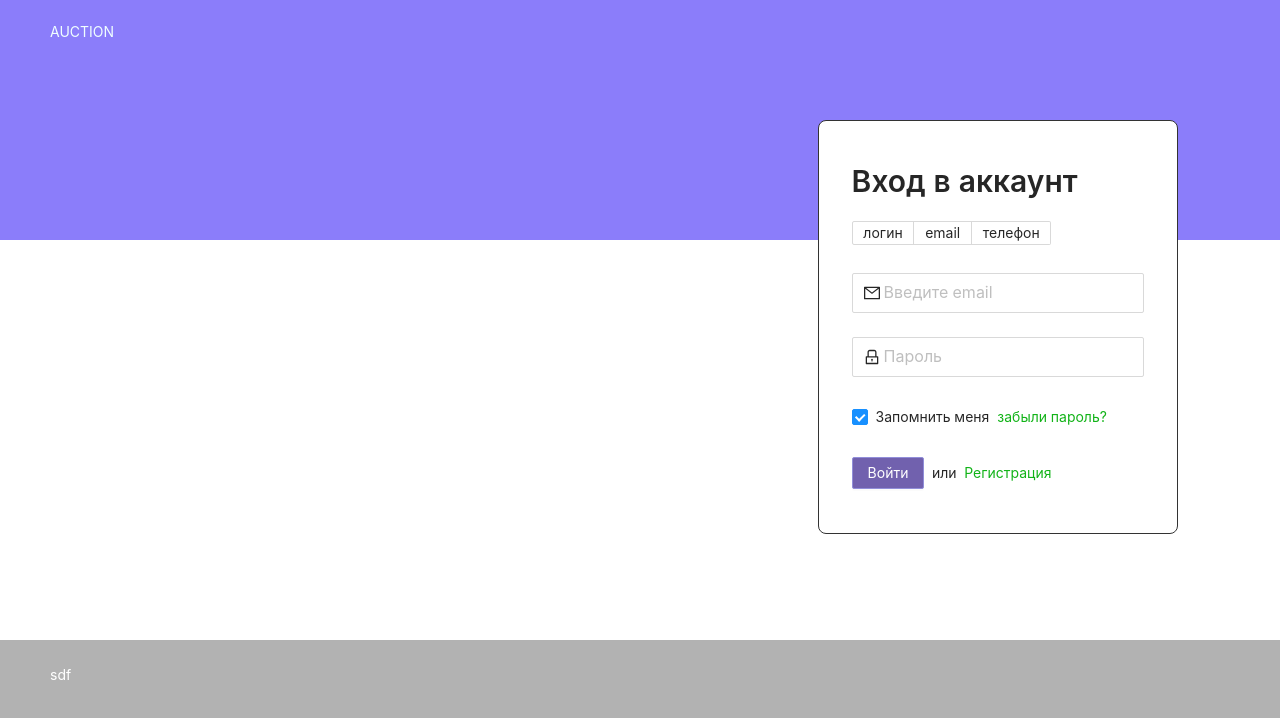
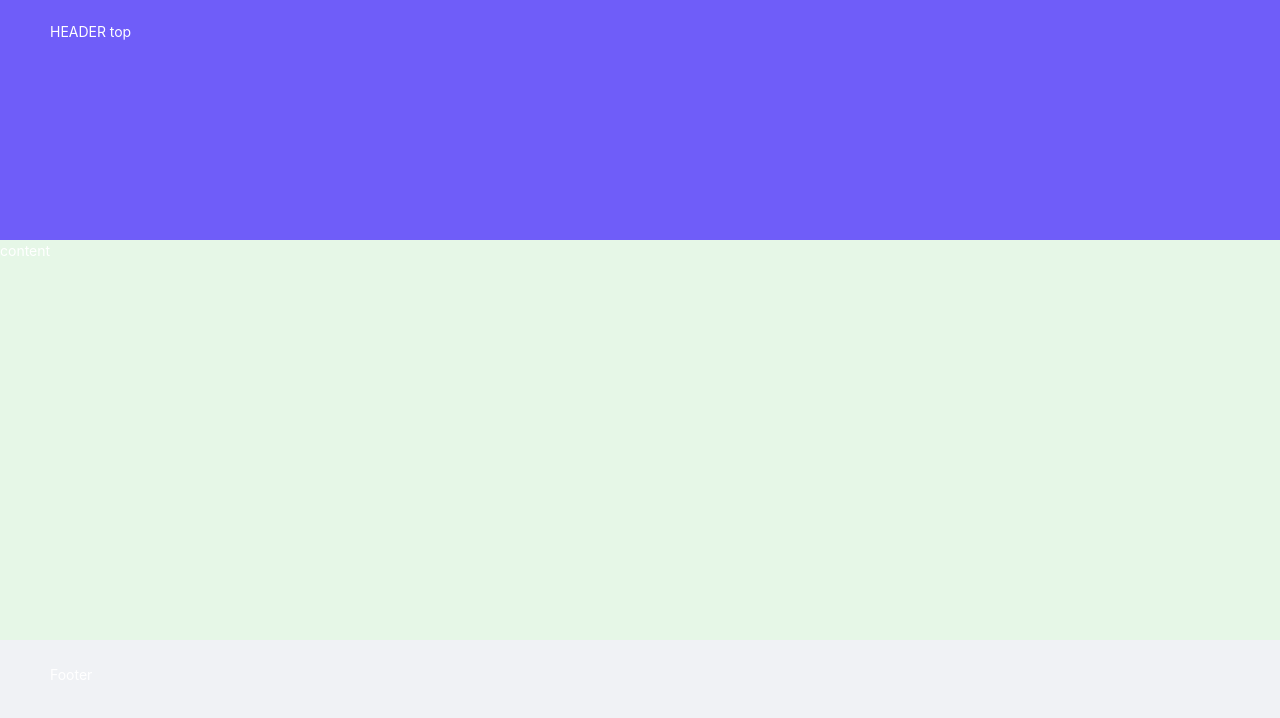
Before and after one commit to ryapisov/auction, a React (Create React App) app: page / in a window 1280 px wide. Shown: the top 718 px of the page. Built offline with nearby package versions, Linux system fonts and the light colour scheme.

Commit message:
add module styled-components and change the project structure

```diff
--- a/package.json
+++ b/package.json
@@ -13,6 +13,7 @@
     "react-dom": "^17.0.1",
     "react-player": "^2.7.2",
     "react-scripts": "4.0.1",
+    "styled-components": "^5.2.1",
     "web-vitals": "^0.2.4"
   },
   "scripts": {
--- a/src/App.js
+++ b/src/App.js
@@ -1,35 +1,94 @@
-import { DatePicker,  Button, Layout } from 'antd'
-import ReactPlayer from 'react-player/youtube'
-import Authentication from './containers/Authentication'
+// import { DatePicker, Row, Col, Button, Layout, Divider, Space, Typography, Menu} from 'antd'
+// import ReactPlayer from 'react-player/youtube'
+// import Authentication from './containers/Authentication'
+// import { MailOutlined, AppstoreOutlined, SettingOutlined } from '@ant-design/icons';
+
+// const { Title } = Typography
+// const { SubMenu } = Menu
+
+// const DemoBox = props => <Col
+//     span={4}
+//     className={`height-${props.value}`}
+//     style={{background:'#333', borderRadius:'8px'}}>
+//     {props.children}
+//   </Col>
+
+import Home from './pages/Home'
+import Account from './pages/Account'
+
+function App() {
+  return (
+    <>
+     <Home/>
+     {/* <Account/> */}
+    </>
+
+    // <div className="test">
+    //   <Header>
+    //   <Row>
+    //   <Col span={12} offset={12}>
+    //     AUCTION
+    //   </Col>
+    //   </Row>
+
+    //   <Row justify="space-between">
+    //   <Col span={4}>
+    //     <Title level={5} style={{color:'#fff'}}>Каталог товаров</Title>
+    //   </Col>
+    //   <Col span={4}>
+    //     <Title level={5} style={{color:'#fff'}}>Магазины</Title>
+    //   </Col>
+    //   <Col span={4}>
+    //     <Title level={4} style={{color:'#fff'}}>||||||||||||</Title>
+    //   </Col>
+    //   <Col span={4}>
+    //     <Title level={4} style={{color:'#fff'}}>||||||||||||</Title>
+    //   </Col>
+    //   <Col span={4}>
+    //    <Title level={5} style={{color:'#fff'}}>Демо версия</Title>
+    //   </Col>
+    //   <Col span={4}>
+    //     iiiii
+    //   </Col>
+    //   </Row>
 
 
-function App() {
-  const { Header, Footer, Sider, Content } = Layout
 
-  return (
-    <div className="test">
-      <Header>
-        AUCTION
-      </Header>
-      <Content>
-        Контентная часть
-      </Content>
-      <Footer>
-        sdf
-      </Footer>
-      <Authentication />
-      <ReactPlayer
-        className='player'
-        url='https://www.youtube.com/watch?v=UVxyXzaCI34'
-        valume={0}
-        muted={true}
-        width='90wh'
-        height='100vh'
-        onReady={true}
-        loop={true}
-        playing={true}
-      />
-    </div>
+
+
+
+
+
+
+    //   </Header>
+    //   <Content>
+    //     Контентная часть
+    //   </Content>
+    //   <Footer>
+    //     <Divider orientation="left" style={{color:'#fff'}}>
+    //        |||||||||||||||||||||||||||||||||||||
+    //     </Divider>
+    //     <Row justify="space-between">
+    //       <DemoBox value={100}>руководство <br/>мой круг<br/>достижения</DemoBox>
+    //       <DemoBox value={100}>руководство <br/>мой круг<br/>достижения<br/> руководство <br/>мой круг<br/>достижения </DemoBox>
+    //       <DemoBox value={100}>руководство <br/>мой круг<br/>достижения</DemoBox>
+    //       <DemoBox value={100}>руководство <br/>мой круг<br/>достижения</DemoBox>
+    //     </Row>
+    //   </Footer>
+    //   <Authentication />
+    //   <ReactPlayer
+    //     className='player'
+    //     url='https://www.youtube.com/watch?v=UVxyXzaCI34'
+    //     valume={0}
+    //     muted={true}
+    //     width='90wh'
+    //     height='100vh'
+    //     onReady={true}
+    //     loop={true}
+    //     playing={true}
+    //   />
+    // </div>
+
   )
 }
 
--- /dev/null
+++ b/src/components/PlayerBackground.js
@@ -0,0 +1,46 @@
+/**
+ * COMPONENT ReactPlayer
+ *
+*/
+
+import ReactPlayer from 'react-player/youtube'
+import styled from 'styled-components'
+
+const FilterBackgroundStyled = styled.div`
+  position: fixed;
+  top:0;
+  left: 0px;
+  right: 0px;
+  bottom: 0;
+  min-height:100vh;
+  background-color: rgba(18, 179, 24, 0.1);
+  z-index: -1;
+`
+
+const ReactPlayerStyled = styled(ReactPlayer)`
+  position: fixed;
+  top:0;
+  left: 0px;
+  right: 0px;
+  bottom: 0;
+  z-index: -2;
+`
+
+const PlayerBackground = () => {
+  return(
+    <>
+      <FilterBackgroundStyled />
+      <ReactPlayerStyled
+        url='https://www.youtube.com/watch?v=UVxyXzaCI34'
+        valume={0}
+        muted={true}
+        width='90wh'
+        height='110vh'
+        loop={true}
+        playing={true}
+      />
+    </>
+  )
+}
+
+export default PlayerBackground
--- /dev/null
+++ b/src/pages/Account/index.js
@@ -0,0 +1,11 @@
+import React from 'react'
+
+const Account = () => {
+  return(
+    <>
+      Account
+    </>
+  )
+}
+
+export default Account
--- /dev/null
+++ b/src/pages/Home/_Content.js
@@ -0,0 +1,20 @@
+import React from 'react'
+import styled from 'styled-components'
+import { Layout } from 'antd'
+const { Content } = Layout
+
+const ContentStyle = styled(Content)`
+  height: 50vh;
+ // background-color: hsla(247, 93%, 67%, 0.8);
+  color:#fff;
+  z-index: 1;
+`
+const _Content = () => {
+  return(
+    <ContentStyle>
+      content
+    </ContentStyle>
+  )
+}
+
+export default _Content
--- /dev/null
+++ b/src/pages/Home/_Footer.js
@@ -0,0 +1,21 @@
+import React from 'react'
+import styled from 'styled-components'
+import { Layout } from 'antd'
+const { Footer } = Layout
+
+const FooterStyle = styled(Footer)`
+  min-height: 20vh;
+  height: 100%;
+  background-color: hsla(0, 0, 0, 0.3);
+  color: #fff;
+  z-index: 1;
+`
+const _Footer = () => {
+  return(
+    <FooterStyle>
+        Footer
+    </FooterStyle>
+  )
+}
+
+export default _Footer
--- /dev/null
+++ b/src/pages/Home/_Header.js
@@ -0,0 +1,20 @@
+import React from 'react'
+import styled from 'styled-components'
+import { Layout } from 'antd'
+const { Header } = Layout
+
+const HeaderStyle = styled(Header)`
+  height: 30vh;
+  background-color: hsla(247, 93%, 67%, 1);
+  color: #fff;
+  z-index: 1;
+`
+const _Header = () => {
+  return(
+    <HeaderStyle>
+        HEADER top
+    </HeaderStyle>
+  )
+}
+
+export default _Header
--- /dev/null
+++ b/src/pages/Home/index.js
@@ -0,0 +1,30 @@
+/**
+ * PAGE HOME
+ *
+*/
+
+import React from 'react'
+import styled from 'styled-components'
+import PlayerBackground from '../../components/PlayerBackground'
+import { Layout } from 'antd'
+import _Header  from '../../pages/Home/_Header'
+import _Footer  from '../../pages/Home/_Footer'
+import _Content from '../../pages/Home/_Content'
+
+const LayoutStyled = styled(Layout)`
+  min-height:100vh;
+  background: none;
+`
+
+const Home = () => {
+  return(
+    <LayoutStyled>
+      <PlayerBackground />
+      <_Header />
+      <_Content />
+      <_Footer />
+    </LayoutStyled>
+  )
+}
+
+export default Home
--- a/src/styles/index.scss
+++ b/src/styles/index.scss
@@ -4,23 +4,6 @@
 @import './components/registration';
 
 body {}
-
-.player{
-  // opacity: 0.5;
-  position: fixed;
-  top:0;
-  left: 0px;
-  right: 0px;
-  bottom: 0;
-  z-index: -10;
-}
-
-.ant-layout-header{
-  height: 30vh;
-  background-color: hsla(247, 93%, 67%, 0.8);
-  color:azure;
-  z-index: 1;
-}
 
 .ant-layout-content{
   height: 50vh;
@@ -29,9 +12,8 @@ body {}
   z-index: 1;
 }
 
-.ant-layout-footer{
-  height: 20vh;
-  background-color: hsla(0, 0, 0, 0.3);
-  color: #fff;
-  z-index: 1;
+.space-align-container {
+  display: flex;
+  align-item: flex-start;
+  flex-wrap: wrap;
 }
```
Also changed, not shown: src/pages/Home/_About.js (added), src/pages/Home/_Job.js (added), src/pages/Home/_Main.js (added), 2 other files (tests, documents, lock files or other folders).
